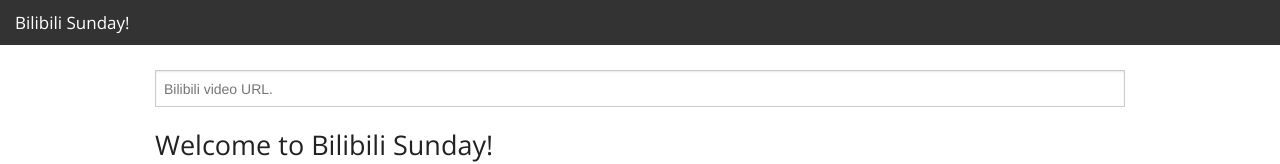
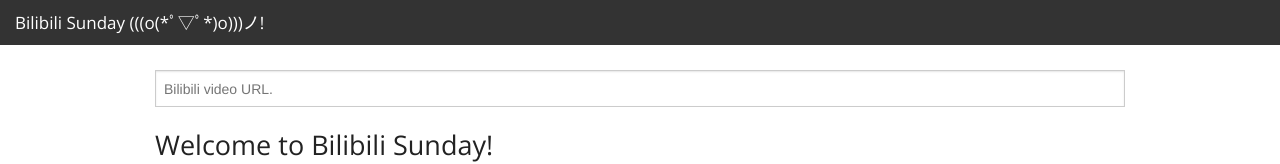
Before and after one commit to isundaylee/bilibili_sunday_webui, a plain HTML site: page index.html in a window 1280 px wide. Shown: the top 164 px of the page. Drawn offline with nearby package versions, Linux system fonts and the light colour scheme.

Commit message:
Adds cute icon.

```diff
--- a/index.html
+++ b/index.html
@@ -12,7 +12,7 @@
     <nav class="top-bar" data-topbar>
       <ul class="title-area">
         <li class="name">
-          <h1><a href="#">Bilibili Sunday! </a></h1>
+          <h1><a href="#">Bilibili Sunday (((o(*ﾟ▽ﾟ*)o)))ノ! </a></h1>
         </li>
       </ul>
     </nav>
```
